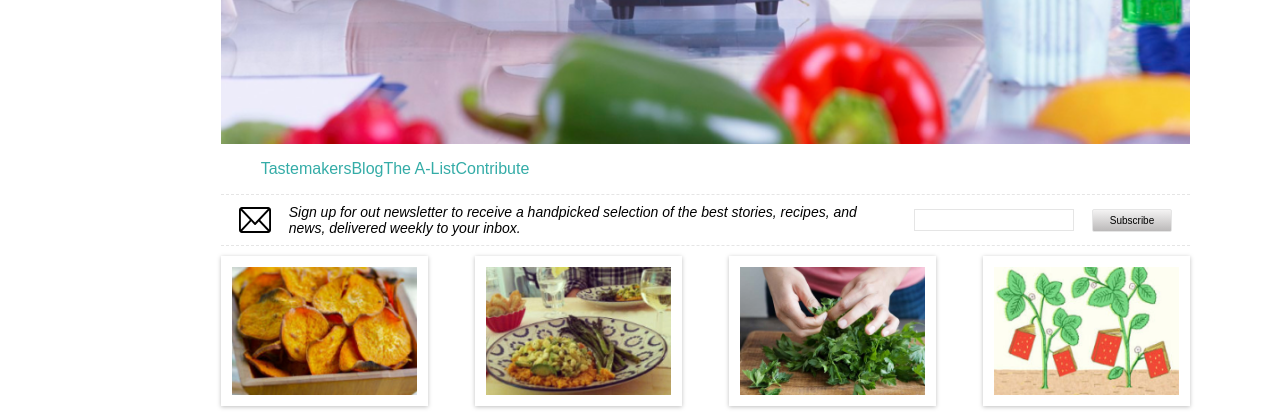
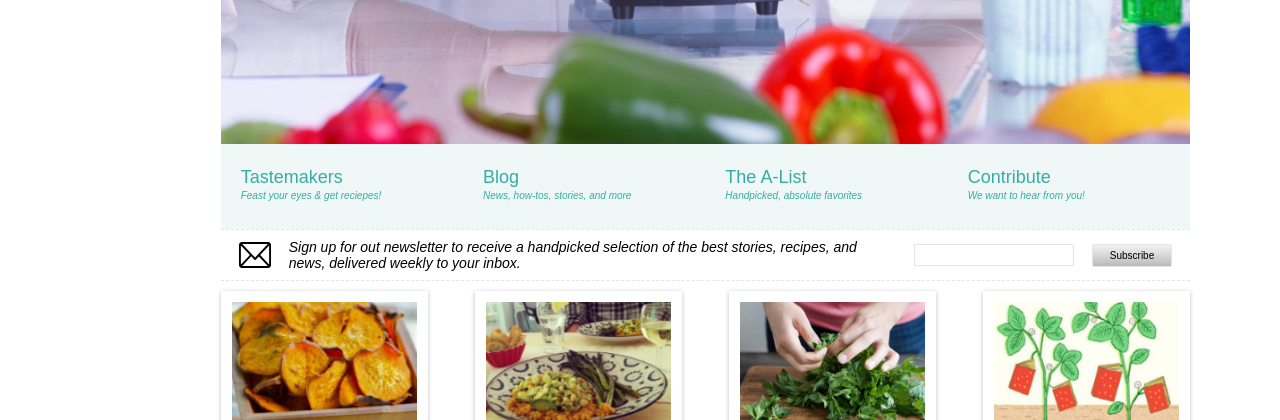
Before and after one commit to grajoz/grachev_tasks, a plain HTML site: page index.html in a window 1280 px wide. Shown: the part 337-757 px from the top of the page. Drawn offline with Linux system fonts and the light colour scheme.

Commit message:
feat:add tabs

```diff
--- a/css/style.css
+++ b/css/style.css
@@ -10,6 +10,7 @@ body {
 
 a {
     text-decoration: none;
+    color: #34ACA7;
 }
 
 h2, p {
@@ -88,6 +89,37 @@ h2, p {
     display: flex;
     flex-direction: column;
 
+}
+
+/*---tabs---*/
+
+.tab-box {
+    justify-content: space-between;
+    flex-wrap: wrap;
+    width: 100%;
+}
+
+.tab {
+    justify-content: center;
+    width: 25%;
+    height: 85px;
+    padding: 0 20px;
+    background: #EFF8F7;
+}
+
+.tab:hover {
+    background: #D9EFEC;
+}
+
+.tab__title {
+    font-size: 18px;
+    line-height: 18px;
+}
+
+.tab__text {
+    font-size: 10px;
+    line-height: 19px;
+    font-style: italic;
 }
 
 /*---form---*/
--- a/index.html
+++ b/index.html
@@ -59,16 +59,36 @@
                 </aside>
                 <section class="main">
                     <img src="img/baner.png" alt="baner">
-                    <nav>
-                        <ul class="menu">
-                            <li class="menu_item"><a href="#">Tastemakers</a>
-                                <div></div>
-                            </li>
-                          <li class="menu_item"><a href="#">Blog</a></li>
-                          <li class="menu_item"><a href="#">The A-List</a></li>
-                          <li class="menu_item"><a href="#">Contribute</a></li>
-                        </ul>
-                    </nav>
+                    <div class="tab-box flex-row">
+                        <a class="tab flex-column" href="#">
+
+                                <div class="tab__title">Tastemakers</div>
+                                <div class="tab__text">Feast your eyes &#38; get reciepes!</div>
+
+                        </a>
+
+                        <a class="tab flex-column" href="#">
+
+                                <div class="tab__title">Blog</div>
+                                <div class="tab__text">News, how-tos, stories, and more</div>
+
+                        </a>
+
+                        <a class="tab flex-column" href="#">
+
+                                <div class="tab__title">The A-List</div>
+                                <div class="tab__text">Handpicked, absolute favorites</div>
+
+                        </a>
+
+                        <a class="tab flex-column" href="#">
+
+                                <div class="tab__title">Contribute</div>
+                                <div class="tab__text">We want to hear from you!</div>
+
+                        </a>
+
+                    </div>
 
                     <form class="form flex-row">
                         <img src="icon/mail-icon.svg" alt="mail">
```
